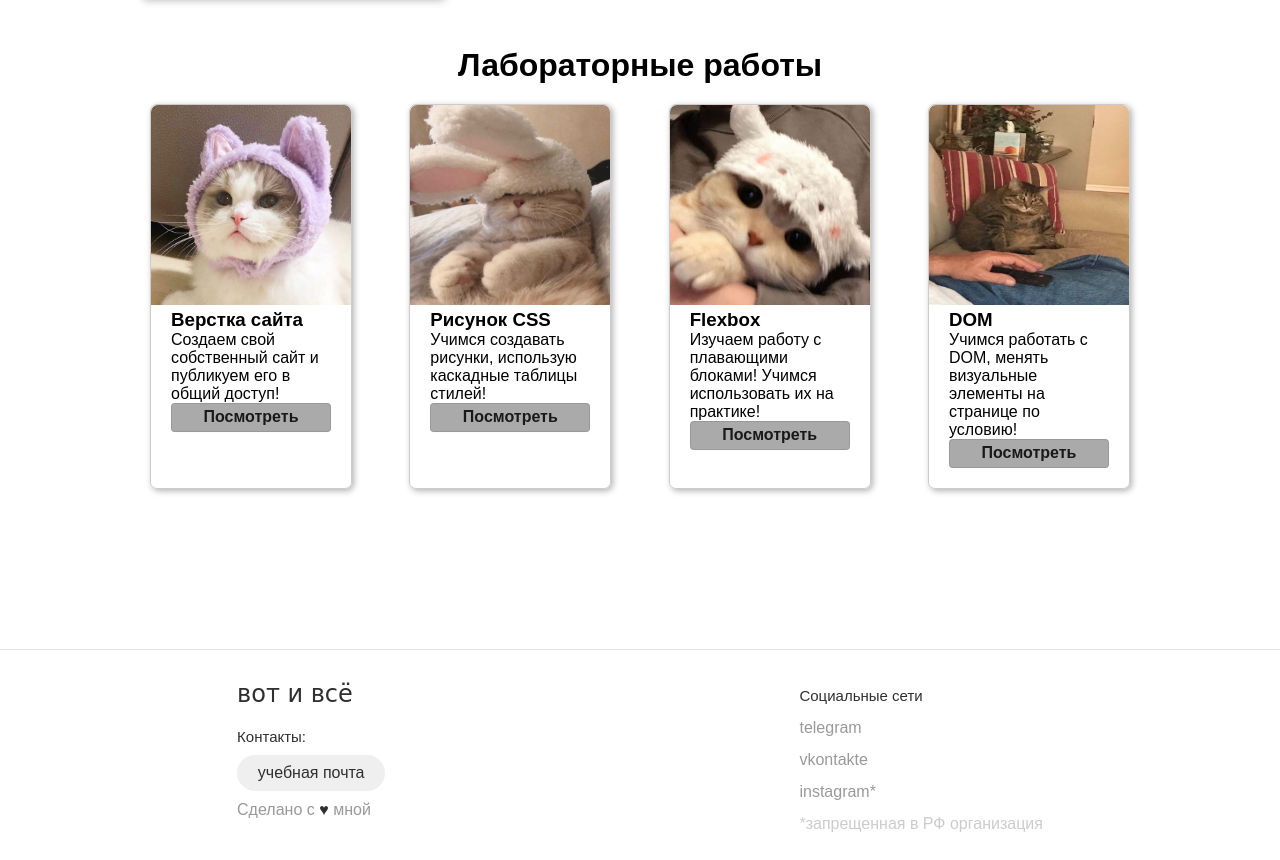
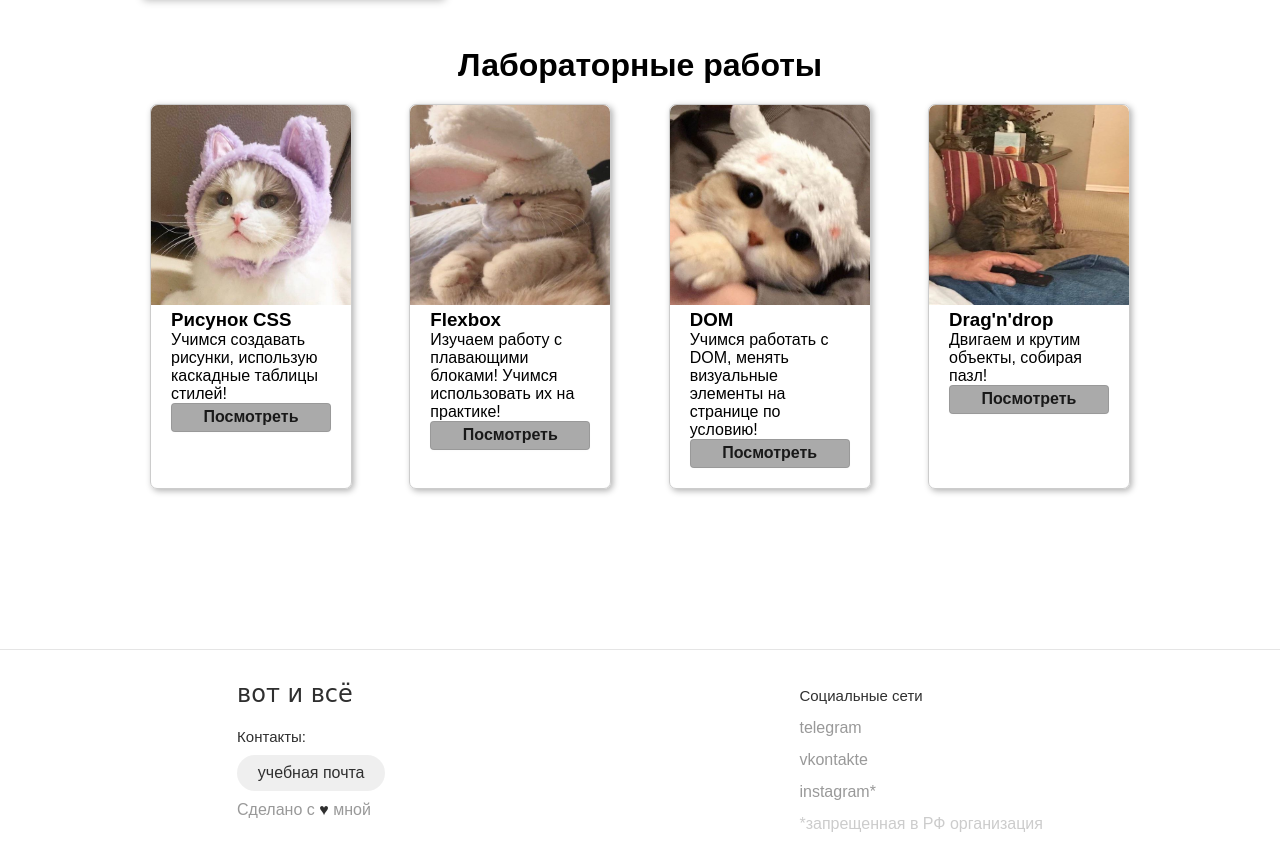
Before and after one commit to MihailovAlexey/politech-web, a plain HTML site: page mihailov/index.html in a window 1280 px wide. Shown: the part 1212-2072 px from the top of the page. Drawn offline with Linux system fonts and the light colour scheme.

Commit message:
replace lab1 to lab5

```diff
--- a/mihailov/index.html
+++ b/mihailov/index.html
@@ -58,17 +58,7 @@
     <h1 class="lab-title" id="lab">Лабораторные работы</h1>
     <section class="cards">
         <article class="card">
-          <img src="images/cat-1.jpg" alt="lab1">
-          <div class="text">
-            <h3>Верстка сайта</h3>
-            <p>Создаем свой собственный сайт и публикуем его в общий доступ!</p>
-
-                <a class="card-item-button" href="#">Посмотреть</a>
-
-          </div>
-        </article>
-        <article class="card">
-          <img src="images/cat-2.jpg" alt="lab2">
+          <img src="images/cat-1.jpg" alt="lab2">
           <div class="text">
             <h3>Рисунок CSS</h3>
             <p>Учимся создавать рисунки, использую каскадные таблицы стилей!</p>
@@ -76,7 +66,7 @@
           </div>
         </article>
         <article class="card">
-          <img src="images/cat-3.jpg" alt="lab3">
+          <img src="images/cat-2.jpg" alt="lab3">
           <div class="text">
             <h3>Flexbox</h3>
             <p>Изучаем работу с плавающими блоками! Учимся использовать их на практике!</p>
@@ -86,12 +76,22 @@
           </div>
         </article>
         <article class="card">
-          <img src="images/cat-4.jpg" alt="lab4">
+          <img src="images/cat-3.jpg" alt="lab4">
           <div class="text">
             <h3>DOM</h3>
             <p>Учимся работать с DOM, менять визуальные элементы на странице по условию!</p>
 
                 <a class="card-item-button" href="lab/lab4/index.html">Посмотреть</a>
+
+          </div>
+        </article>
+        <article class="card">
+          <img src="images/cat-4.jpg" alt="lab5">
+          <div class="text">
+            <h3>Drag'n'drop</h3>
+            <p>Двигаем и крутим объекты, собирая пазл!</p>
+
+                <a class="card-item-button" href="lab/lab5/index.html">Посмотреть</a>
 
           </div>
         </article>
```
